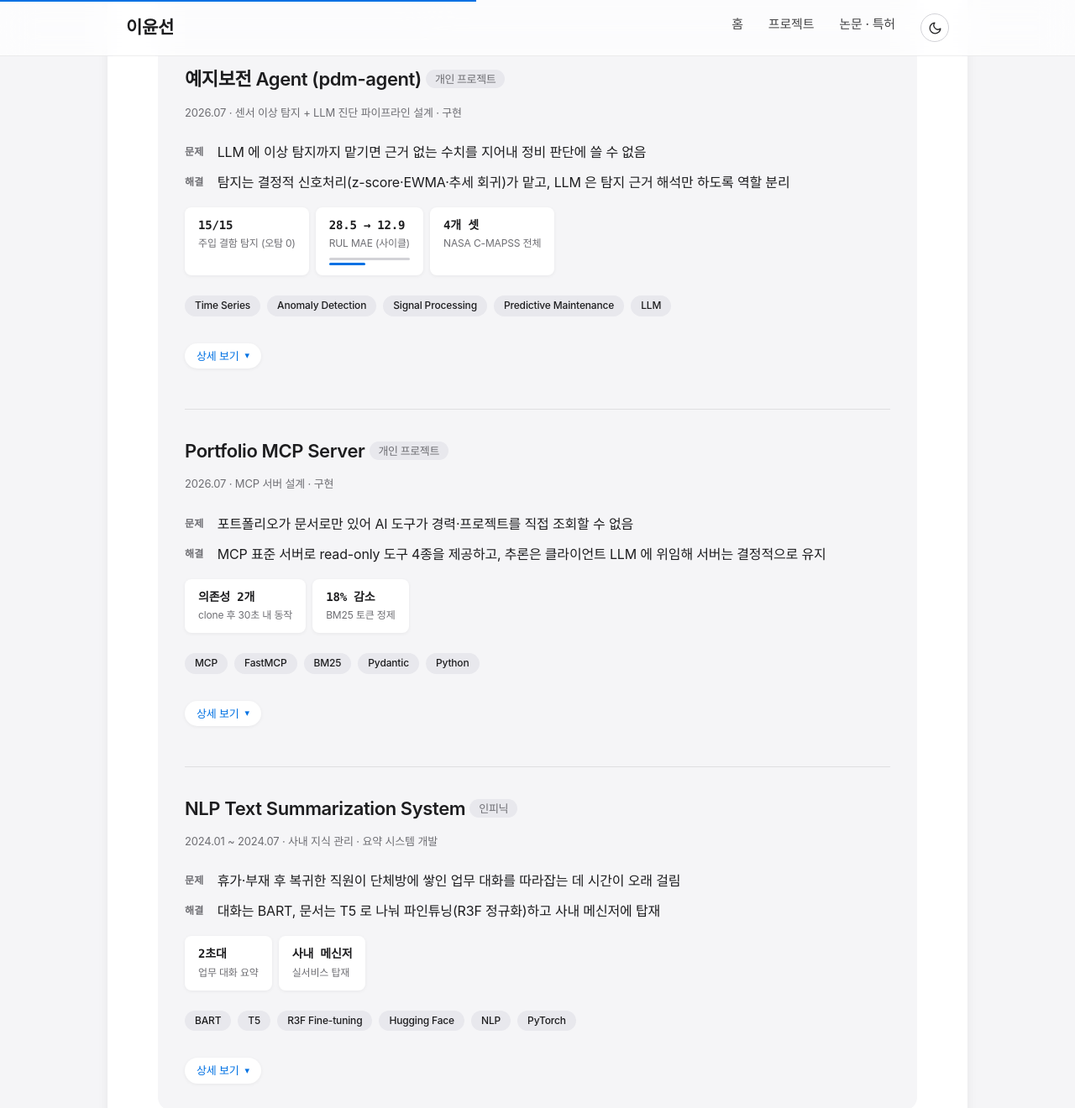
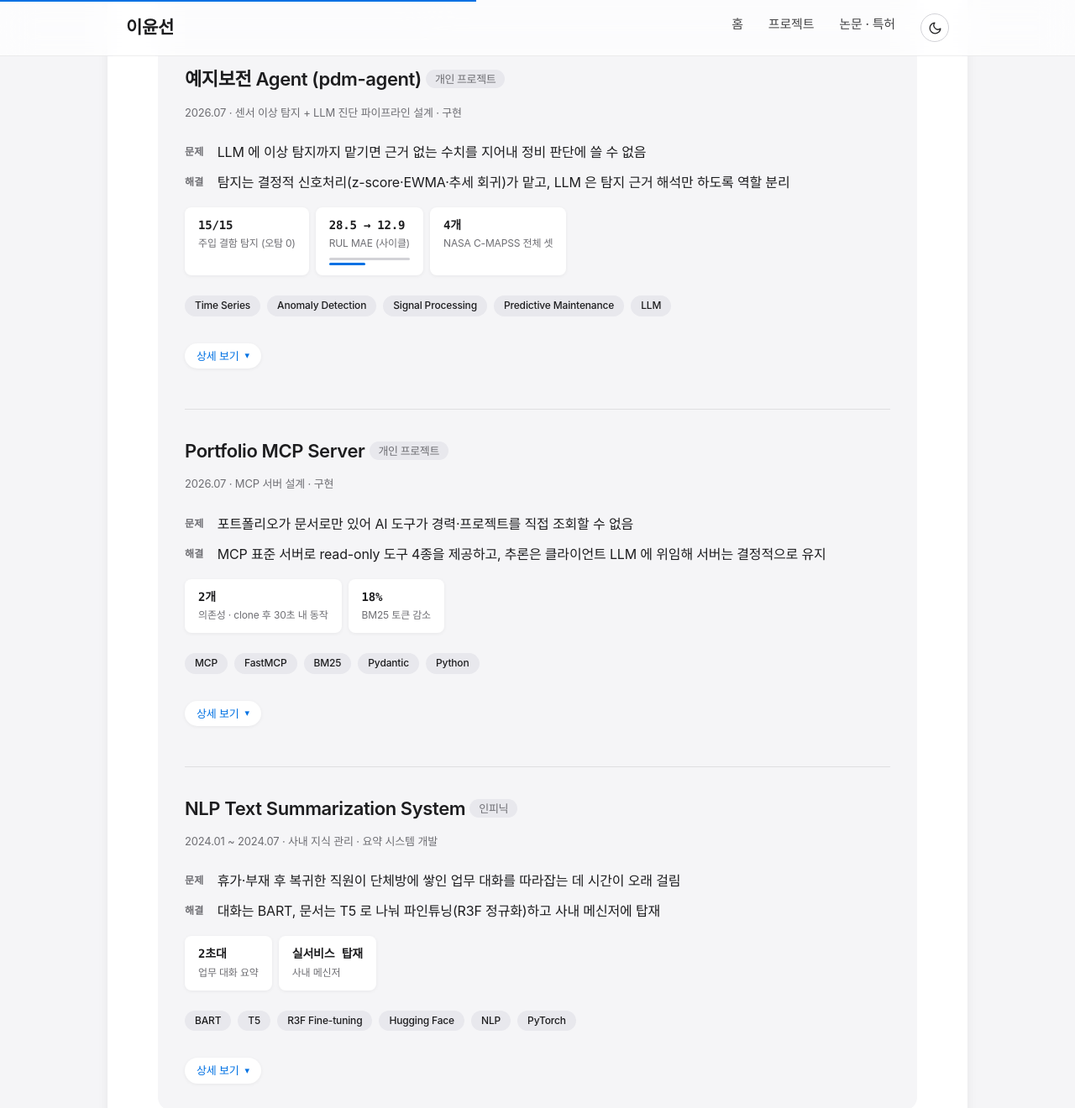
Before and after one commit to ckc5800/ckc5800.github.io, a Jekyll site: the page built from projects.html, in a window 1280 px wide and 1400 px high, scrolled down 3359 px. Shown: the top 1320 px of the window at 84% size. Built offline with Jekyll 4.4.1, drawn with Linux system fonts in a browser that asks for light colours; some web fonts are replaced; some of the changed text lies outside the part shown.

Commit message:
글 서식 규격 통일 — 절 구성·제목·지표 타일
규칙: 필수 3단(배경 → 구현 → 성과) 순서 고정, 선택 절은 성과 뒤에만,
제목에 개수 쓰지 않음, 지표 타일에는 '검증 가능한 결과' 만.

절 구성
- visual·rag 만 뒤집혀 있던 '성과 → 구현' 을 '구현 → 성과' 로 정렬
  (18개 카드 전부 동일 순서)
- 제목에서 개수 제거: '핵심 성과 3가지' → '차별점'(성과 절과 이름 충돌 해소),
  '핵심 엔지니어링 (9가지 문제 해결)' → '핵심 엔지니어링',
  '실험 기록 (미채택 포함)' → '실험 기록', '구현 (담당 범위)' → '구현'
- '시스템 아키텍처'(k8s) → '시스템 구조' 로 통일. 절 제목 16종 → 14종

지표 타일 — 규칙을 '숫자로 시작' 이 아니라 '검증 가능한 결과' 로 정의
- 제거: '단독 개발'(ocr), '파일 · 스트리밍'(stt) — 결과가 아니라 방식
- 유지: '성과금 수령', '우수 논문상' — 외부가 인정한 결과
- 뒤집기: '사내 메신저 / 실서비스 탑재' → '실서비스 탑재 / 사내 메신저'
- 값에서 수식어를 라벨로: '의존성 2개' → '2개', '18% 감소' → '18%', '4개 셋' → '4개'
- 단위 붙여쓰기: '3.09 rps' → '3.09rps'

타일 31 → 29개, 가로 넘침 0, 태그 균형 통과

```diff
--- a/projects.html
+++ b/projects.html
@@ -104,7 +104,7 @@
     </dl>
     <div class="metrics">
         <div class="metric"><span class="metric-value">1,008 → 652ms</span><span class="metric-label">burst p95 TTFB</span></div>
-        <div class="metric"><span class="metric-value">0.68 → 3.09 rps</span><span class="metric-label">엔진 처리량</span></div>
+        <div class="metric"><span class="metric-value">0.68 → 3.09rps</span><span class="metric-label">엔진 처리량</span></div>
         <div class="metric"><span class="metric-value">36</span><span class="metric-label">동시 스트림 수용</span></div>
     </div>
     <div class="tech-tags">
@@ -122,7 +122,7 @@
 <h4 class="detail-head">배경</h4>
     <p><span class="sentence">상담 센터에서 쓰던 기존 TTS는 응답이 느리고 음성 선택지도 좁아 실시간 상담에 쓰기 어려웠음.</span><span class="sentence">모델 선정부터 서빙 아키텍처, 백엔드·프론트엔드, 배포·운영까지 전 구간을 단독으로 맡아 교체.</span></p>
 
-    <h4 class="detail-head">핵심 성과 3가지</h4>
+    <h4 class="detail-head">차별점</h4>
     <p><strong>① 스트리밍 품질 자동 감지 · 자가 치유</strong> — 서빙이 아니라 프로덕트 품질 문제를 직접 정의하고 메커니즘을 설계한 부분.</p>
     <ul class="detail-list">
         <li><span class="sentence">합성 오디오의 <strong>예상 길이 대비 실제 길이 비율</strong>로 잘림·반복을 판정 (0.35배 미만 = 잘림 의심, 3배 초과 = 반복 의심).</span><span class="sentence">텍스트에서 음절 버킷으로 기대 길이를 추정</span></li>
@@ -219,7 +219,7 @@
         </div>
     </div>
 
-    <h4 class="detail-head">핵심 엔지니어링 (9가지 문제 해결)</h4>
+    <h4 class="detail-head">핵심 엔지니어링</h4>
     <ol class="detail-list">
         <li><span class="sentence"><strong>스트리밍 팝 노이즈</strong> — 스트리밍 중 간헐적으로 '틱' 잡음 발생.</span><span class="sentence">PCM 청크가 홀수 바이트로 끊겨 와 16bit 샘플 정렬이 깨지는 것이 원인.</span><span class="sentence">잔여 바이트를 다음 청크에 이어 붙이는 Residual Buffer로 정렬을 보장하고, 청크 경계에 Micro-fade를 적용해 해결</span></li>
         <li><span class="sentence"><strong>스토리지 누수</strong> — 보이스를 삭제해도 디스크 사용량이 계속 증가.</span><span class="sentence">원본을 지워도 파생된 MD5 해시 캐시 파일이 남는 구조여서, 파생 파일까지 추적해 함께 지우는 Deep GC를 구현해 차단</span></li>
@@ -297,7 +297,6 @@
     </dl>
     <div class="metrics">
         <div class="metric"><span class="metric-value">4건</span><span class="metric-label">고객사 요구사항 해결</span></div>
-        <div class="metric"><span class="metric-value">파일 · 스트리밍</span><span class="metric-label">2개 경로 서빙</span></div>
     </div>
     <div class="tech-tags">
         <span class="tech-tag">Whisper-large-v3</span>
@@ -397,14 +396,6 @@
 <h4 class="detail-head">배경</h4>
     <p><span class="sentence">rag-agent에서 구축한 검색 평가 방법론(gold 라벨, 실패 원인 분해, 미채택 실험 기록)을 멀티모달로 확장.</span><span class="sentence">패션 상품 44,072개(공개 데이터셋)를 한국어 문장형 질의("체크무늬 네이비 남성 셔츠")로 검색하는 시스템을 CLIP 임베딩 인덱스부터 평가셋·대화형 데모까지 구축.</span></p>
 
-    <h4 class="detail-head">성과</h4>
-    <ul class="detail-list">
-        <li><strong>hit@10 90% → 98%</strong> (한국어 50문항 × 44K) — 임베딩 단독의 세부 조건 약점을 구간 분해로 먼저 규명(gold≤50 구간 precision@10 0.10)한 뒤, 질의에서 색·성별·용도를 뽑아 메타 필터로 결합해 해소(0.53)</li>
-        <li><span class="sentence"><strong>다국어 검색 전략 6종 실측 비교</strong> — 같은 이미지 인덱스에서 텍스트 경로만 교체.</span><span class="sentence">m-clip 48% &lt; 소형 MT 86% &lt; <strong>LLM(3B)+커머스 용어집 92%</strong>. 번역기는 크기순이 아니었다(NLLB 600M 76% &lt; 8배 작은 opus 86%)</span></li>
-        <li><span class="sentence"><strong>대형 멀티링구얼(jina-v2 865M)과 상보 관계 발견</strong> — 지표는 jina-v2 우위지만 임베딩 비용이 ko-clip의 약 130배.</span><span class="sentence">실패 문항이 정확히 갈렸다 — 외래어는 멀티링구얼이, 콩글리시는 한국어 특화가 강함</span></li>
-        <li><span class="sentence"><strong>hit@k 인플레이션 통제</strong> — gold가 넓은 질의는 hit이 자동으로 나오는 문제를 구간별 분해·precision@10 병기로 해소.</span><span class="sentence">결과마다 재현 메타(모델 id·시각·top-10 id) 기록</span></li>
-    </ul>
-
     <h4 class="detail-head">구현</h4>
     <ul class="detail-list">
         <li>이미지+텍스트 복합 질의 — "이 상품이랑 비슷한데 검정색으로": 스타일은 임베딩 가중 합성, 속성은 메타 필터가 담당</li>
@@ -413,7 +404,15 @@
         <li>44K 규모라 정확 탐색(numpy 내적) 채택 — ANN 도입 시점을 규모 기준으로 명시</li>
     </ul>
 
-    <p class="repo-link"><a href="https://github.com/ckc5800/visual-search" target="_blank">GitHub 저장소 (데모 GIF·평가 리포트·번역문 전수 기록)</a></p>
+    <p class="repo-link"><a href="https://github.com/ckc5800/visual-search" target="_blank">GitHub 저장소 (데모 GIF·평가 리포트·번역문 전수 기록)</a></p><h4 class="detail-head">성과</h4>
+    <ul class="detail-list">
+        <li><strong>hit@10 90% → 98%</strong> (한국어 50문항 × 44K) — 임베딩 단독의 세부 조건 약점을 구간 분해로 먼저 규명(gold≤50 구간 precision@10 0.10)한 뒤, 질의에서 색·성별·용도를 뽑아 메타 필터로 결합해 해소(0.53)</li>
+        <li><span class="sentence"><strong>다국어 검색 전략 6종 실측 비교</strong> — 같은 이미지 인덱스에서 텍스트 경로만 교체.</span><span class="sentence">m-clip 48% &lt; 소형 MT 86% &lt; <strong>LLM(3B)+커머스 용어집 92%</strong>. 번역기는 크기순이 아니었다(NLLB 600M 76% &lt; 8배 작은 opus 86%)</span></li>
+        <li><span class="sentence"><strong>대형 멀티링구얼(jina-v2 865M)과 상보 관계 발견</strong> — 지표는 jina-v2 우위지만 임베딩 비용이 ko-clip의 약 130배.</span><span class="sentence">실패 문항이 정확히 갈렸다 — 외래어는 멀티링구얼이, 콩글리시는 한국어 특화가 강함</span></li>
+        <li><span class="sentence"><strong>hit@k 인플레이션 통제</strong> — gold가 넓은 질의는 hit이 자동으로 나오는 문제를 구간별 분해·precision@10 병기로 해소.</span><span class="sentence">결과마다 재현 메타(모델 id·시각·top-10 id) 기록</span></li>
+    </ul>
+
+
         </div>
     </details>
 </div>
@@ -447,20 +446,20 @@
 <h4 class="detail-head">배경</h4>
     <p><span class="sentence">LLM Agent 시스템(RAG, tool orchestration, state 관리)의 E2E 구축 역량 확보 목적.</span><span class="sentence">포트폴리오 기술문서를 지식 베이스로 하는 Q&A Agent를 전부 로컬 환경(Ollama)에서 구현.</span></p>
 
+    <h4 class="detail-head">구현</h4>
+    <ul class="detail-list">
+        <li>LangGraph StateGraph 기반 Corrective-RAG — retrieve → grade(자가 평가) → 판정 부족 시 rewrite 재검색 → generate</li>
+        <li>FAISS(의미) + BM25(키워드) RRF 융합 직접 구현 — 벡터 저장소는 환경변수로 Qdrant 교체 가능, 동일 평가로 비교해 선택 기준 실측</li>
+        <li>에이전트 레이어 3종 — ReAct 도구 호출, Planner–Worker–Synthesizer 멀티홉 분해, MCP 클라이언트</li>
+        <li>인덱싱 전 데이터 검수 CI 연결 — 노션 내부 링크가 코퍼스의 9.4%를 차지하던 오염 발견·제거</li>
+    </ul>
+
     <h4 class="detail-head">성과</h4>
     <ul class="detail-list">
         <li><strong>정답률 68% → 75% (51문항)</strong> — 실패를 검색/청킹/생성 층으로 분해해 병목(생성)을 정량 규명, 컨텍스트 수 튜닝으로 개선</li>
         <li><strong>검색 recall@1 90% · MRR 0.95</strong> (무작위 기준선 3% 병기) — 하이브리드 검색 결함 7건 발견·수정</li>
         <li><strong>채점기 자체 결함 6%p 발견·정정</strong> — 동의 표기를 오답 집계하던 문제 (지표를 쓰기 전에 지표부터 검증)</li>
         <li><strong>환각 측정 지표 신설</strong> — 코퍼스에 답 없는 거부 문항 10개를 넣어, 컨텍스트를 넓힐수록 환각이 느는 트레이드오프를 실측</li>
-    </ul>
-
-    <h4 class="detail-head">구현</h4>
-    <ul class="detail-list">
-        <li>LangGraph StateGraph 기반 Corrective-RAG — retrieve → grade(자가 평가) → 판정 부족 시 rewrite 재검색 → generate</li>
-        <li>FAISS(의미) + BM25(키워드) RRF 융합 직접 구현 — 벡터 저장소는 환경변수로 Qdrant 교체 가능, 동일 평가로 비교해 선택 기준 실측</li>
-        <li>에이전트 레이어 3종 — ReAct 도구 호출, Planner–Worker–Synthesizer 멀티홉 분해, MCP 클라이언트</li>
-        <li>인덱싱 전 데이터 검수 CI 연결 — 노션 내부 링크가 코퍼스의 9.4%를 차지하던 오염 발견·제거</li>
     </ul>
 
     <h4 class="detail-head">평가 방법론</h4>
@@ -471,7 +470,7 @@
         <li>RAGAS 도입 검토 후 보류 — 로컬 3B 심판의 일치율 45~50%로 정보량이 없음을 실측하고, 재도입 조건(7B 이상·일치율 90%)을 코드에 명시</li>
     </ul>
 
-    <h4 class="detail-head">실험 기록 (미채택 포함)</h4>
+    <h4 class="detail-head">실험 기록</h4>
     <ul class="detail-list">
         <li><span class="sentence">Parent-Child 청킹 — 초기엔 유일하게 풀던 집계 질문을 base의 top-N 확장이 함께 해결했고 child recall@1도 열위(78% vs 89%)라 미채택.</span><span class="sentence">판단 근거를 코드 주석에 기록</span></li>
         <li>시맨틱 청킹(임베딩 유사도 breakpoint, 직접 구현) — 동일 조건 비교에서 base가 전 지표 우위로 미채택</li>
@@ -495,7 +494,7 @@
     <div class="metrics">
         <div class="metric"><span class="metric-value">15/15</span><span class="metric-label">주입 결함 탐지 (오탐 0)</span></div>
         <div class="metric"><span class="metric-value">28.5 → 12.9</span><span class="metric-label">RUL MAE (사이클)</span></div>
-        <div class="metric"><span class="metric-value">4개 셋</span><span class="metric-label">NASA C-MAPSS 전체</span></div>
+        <div class="metric"><span class="metric-value">4개</span><span class="metric-label">NASA C-MAPSS 전체 셋</span></div>
     </div>
     <div class="tech-tags">
         <span class="tech-tag">Time Series</span>
@@ -544,8 +543,8 @@
         <dt>해결</dt><dd>MCP 표준 서버로 read-only 도구 4종을 제공하고, 추론은 클라이언트 LLM 에 위임해 서버는 결정적으로 유지</dd>
     </dl>
     <div class="metrics">
-        <div class="metric"><span class="metric-value">의존성 2개</span><span class="metric-label">clone 후 30초 내 동작</span></div>
-        <div class="metric"><span class="metric-value">18% 감소</span><span class="metric-label">BM25 토큰 정제</span></div>
+        <div class="metric"><span class="metric-value">2개</span><span class="metric-label">의존성 · clone 후 30초 내 동작</span></div>
+        <div class="metric"><span class="metric-value">18%</span><span class="metric-label">BM25 토큰 감소</span></div>
     </div>
     <div class="tech-tags">
         <span class="tech-tag">MCP</span>
@@ -594,7 +593,7 @@
     </dl>
     <div class="metrics">
         <div class="metric"><span class="metric-value">2초대</span><span class="metric-label">업무 대화 요약</span></div>
-        <div class="metric"><span class="metric-value">사내 메신저</span><span class="metric-label">실서비스 탑재</span></div>
+        <div class="metric"><span class="metric-value">실서비스 탑재</span><span class="metric-label">사내 메신저</span></div>
     </div>
     <div class="tech-tags">
         <span class="tech-tag">BART</span>
@@ -667,7 +666,7 @@
         <li><strong>로그 — Elasticsearch(ELK)와 Loki 를 클러스터에 직접 설치해 수집·조회 환경 구성</strong> <span class="who mine">본인</span></li>
     </ul>
 
-    <h4 class="detail-head">구현 (담당 범위)</h4>
+    <h4 class="detail-head">구현</h4>
     <ul class="detail-list">
         <li>Prometheus 로 클러스터·노드·워크로드 지표를 수집하고, Grafana 대시보드로 20여 개 모델의 상태를 한 화면에서 보게 구성</li>
         <li>AlertManager 경보 규칙을 세워 장애를 사람이 발견하기 전에 알리도록 전환</li>
@@ -684,7 +683,7 @@
         <li>20개 이상 ML 모델이 도는 클러스터를 지표와 로그로 들여다볼 수 있게 만들어, 장애 원인 추적이 가능해짐</li>
     </ul>
 
-    <h4 class="detail-head">시스템 아키텍처</h4>
+    <h4 class="detail-head">시스템 구조</h4>
     <div class="shot-grid one">
         <img class="shot" src="/assets/images/kubernetes-architecture.png" alt="Kubernetes Infrastructure Architecture">
     </div>
@@ -933,7 +932,6 @@
         <dt>해결</dt><dd>PyQt 주석 도구를 직접 만들어 생성 과정을 자동화하고, 표 탐지·셀 텍스트 추출 모델까지 구현</dd>
     </dl>
     <div class="metrics">
-        <div class="metric"><span class="metric-value">단독 개발</span><span class="metric-label">설계부터 구현까지</span></div>
         <div class="metric"><span class="metric-value">성과금 수령</span><span class="metric-label">프로젝트 성공</span></div>
     </div>
     <div class="tech-tags">
```
